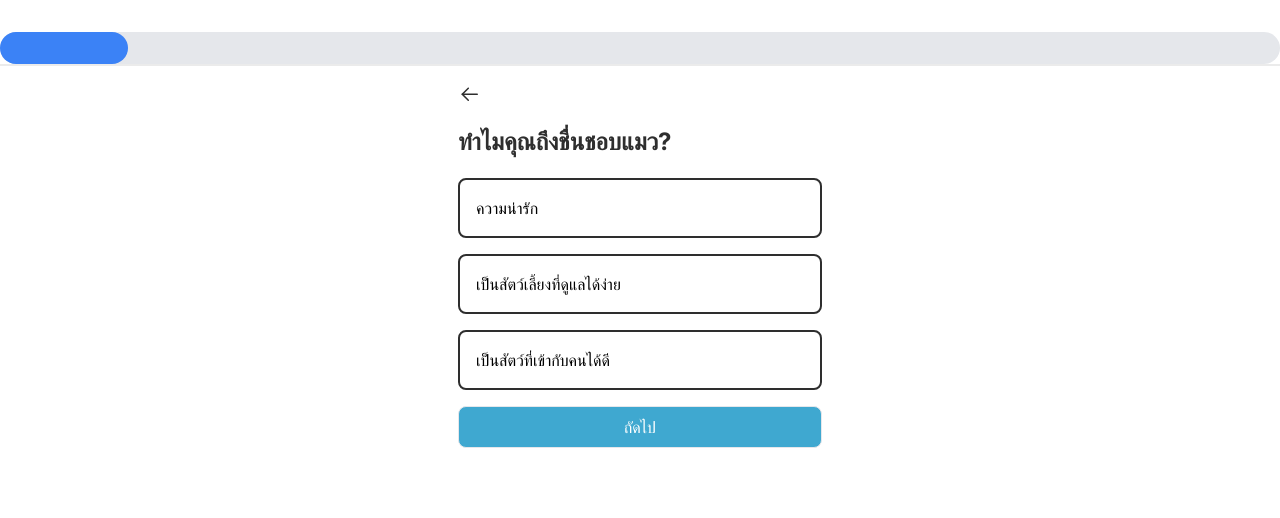
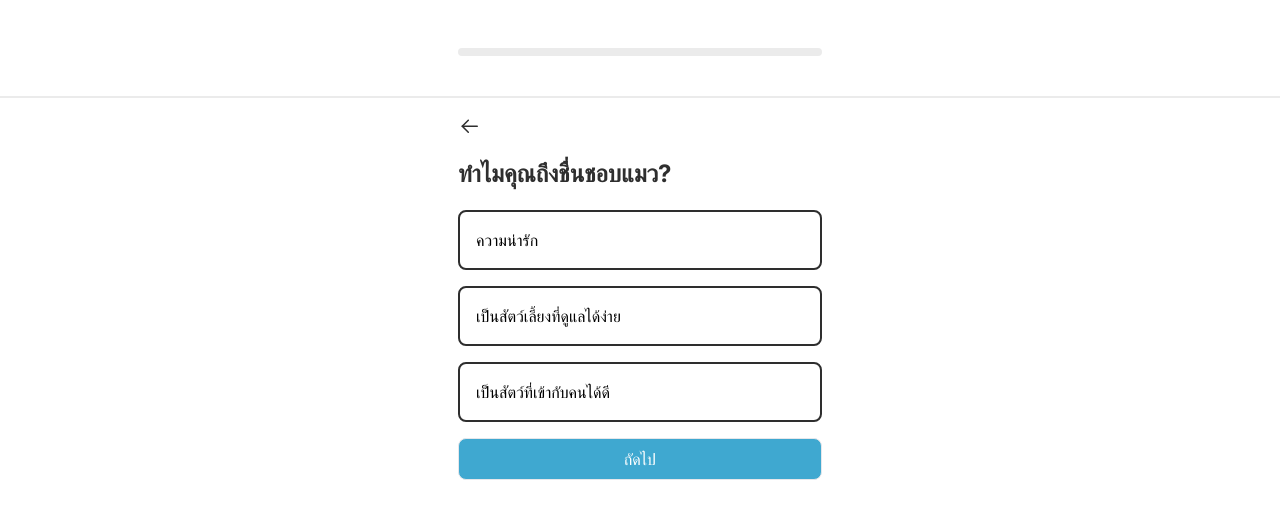
Before and after one commit to kongsakchai/catopia, a Next.js app: page /register/getquestion in a window 1280 px wide. Shown: the top 518 px of the page. Built offline with nearby package versions, Linux system fonts and the light colour scheme.

Commit message:
fix:complete progress bar

```diff
--- a/app/component/Ansquestion.tsx
+++ b/app/component/Ansquestion.tsx
@@ -1,15 +1,17 @@
+"use client";
 import Genquestion from "@/app/component/Genquestion"
 import Headerquestion from "@/app/component/Headerquestion"
+import { useState } from "react";
 
 export default function Ansquestion() {
 
-    // let countProgressBar:number = 0;
+    const [progress, setProgress] = useState<number>(0);
 
     return(
         <div className="flex flex-col items-center">
-            <Headerquestion/>
+            <Headerquestion progress={progress}/>
             <div className="w-full mt-0 h-[0.001px] shrink-0 border border-line" />
-            <Genquestion />
+            <Genquestion progress={progress} setProgress={setProgress}/>
         </div>
     )
 }
--- a/app/component/Genquestion.tsx
+++ b/app/component/Genquestion.tsx
@@ -4,7 +4,7 @@ import { useState, useEffect, useContext } from "react";
 import { DataContext } from "../register/getquestion/page";
 
 
-export default function Genquestion() {
+export default function Genquestion({ progress, setProgress }) {
 
     const [current, setCurrent] = useState(0);
     const [selectChoice, setSelectChoice] = useState("");
@@ -22,6 +22,7 @@ export default function Genquestion() {
         } else {
             clearLastAnswer();
             setCurrent(current - 1);
+            setProgress(progress - 100/7);
         }
     };
 
@@ -39,6 +40,7 @@ export default function Genquestion() {
 
     const handleSelectChoice = () => {
         setAllSelected(prevAllSelected => [...prevAllSelected, selectChoice]);
+        setProgress(progress + 100/7);
         nextQuestion();
     };
 
--- a/app/component/Headerquestion.tsx
+++ b/app/component/Headerquestion.tsx
@@ -1,24 +1,22 @@
+"use client";
 import { useState, useEffect } from 'react';
 
-export default function ProgressBar() {
-    const [progress, setProgress] = useState<number>(0);
-
-    useEffect(() => {
-        setProgress(prevProgress => prevProgress + 10);
-    }, []);
-
+export default function ProgressBar({ progress }) {
     return (
-        <div className="container mx-auto mt-8">
-            <div className="progress w-full bg-gray-200 h-8 rounded-full">
+        <div className="flex justify-center container mx-auto mt-12 mb-10">
+            <div className="progress w-[364px] bg-line h-2 rounded-full">
                 <div
-                    className="progress-bar bg-blue-500 h-8 rounded-full"
+                    className="progress-bar bg-primary h-2 rounded-full"
                     role="progressbar"
                     aria-valuenow={progress}
                     aria-valuemin={0}
                     aria-valuemax={100}
-                    style={{ width: `${progress}%` }}
+                    style={{
+                        width: `${progress}%`,
+                        transition: 'width 0.5s ease-in-out'
+                    }}
                 >
-                    <span className="sr-only">{progress}% Complete</span>
+                    <span className="sr-only">{progress}</span>
                 </div>
             </div>
         </div>
```
